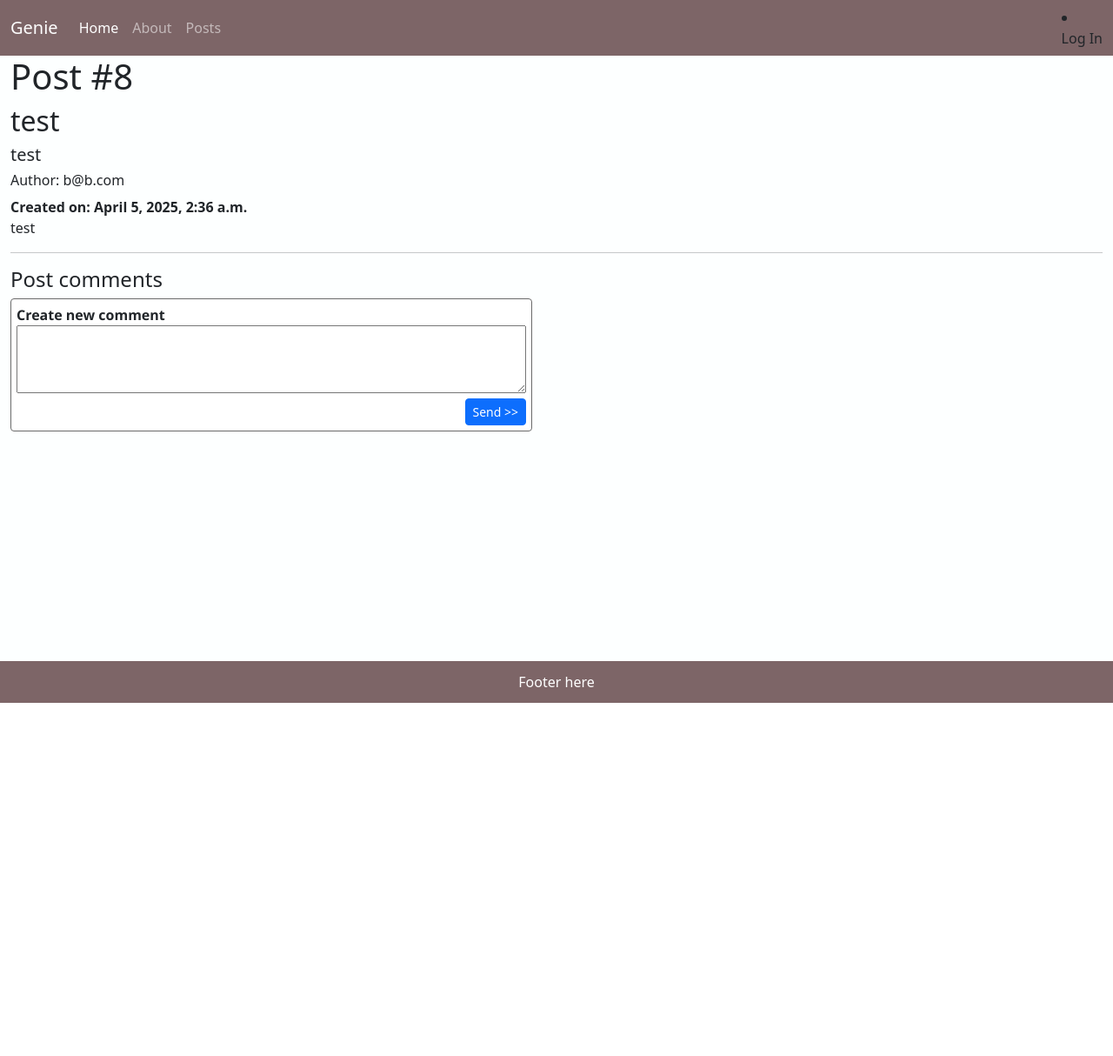
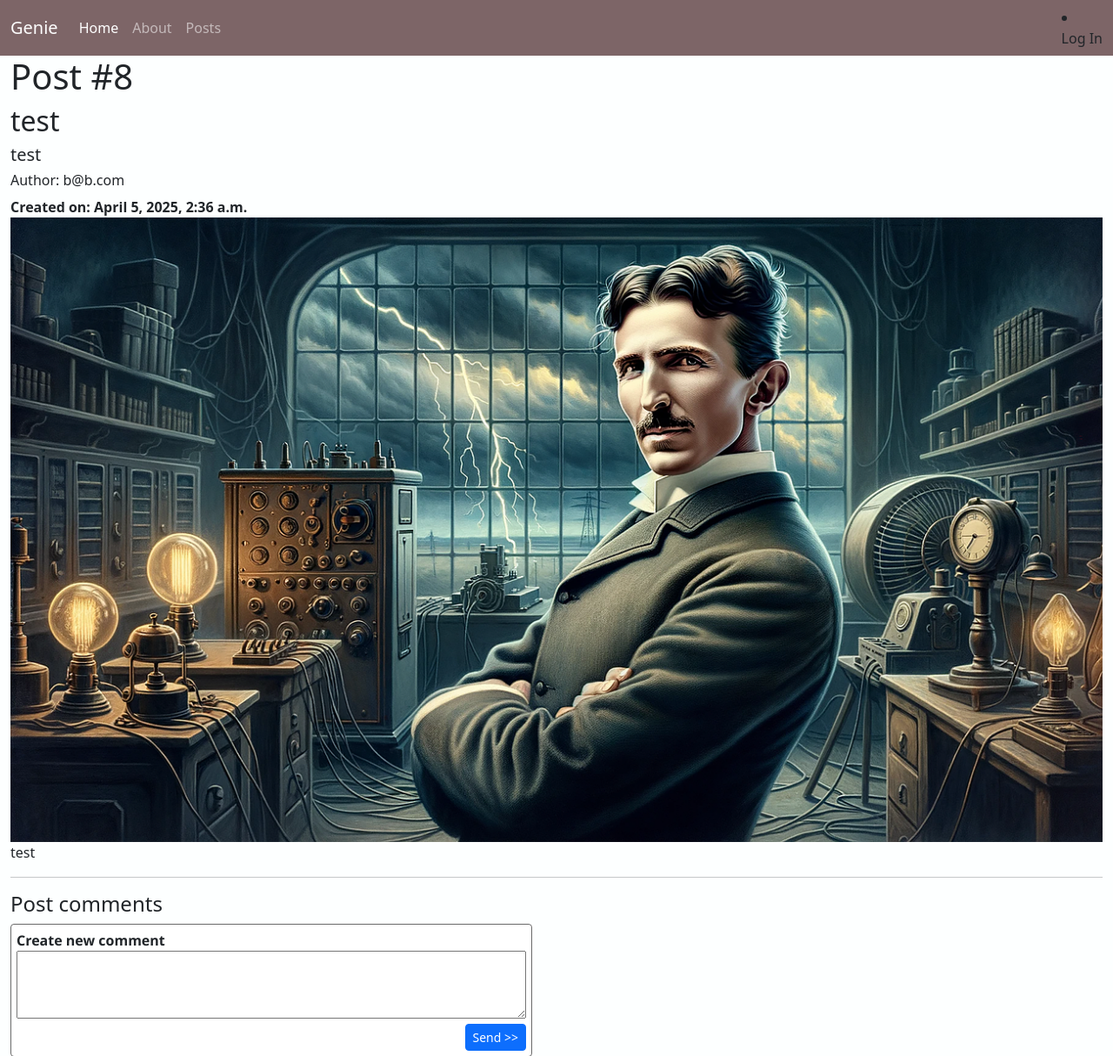
Before and after one commit to drinzunza/Ch-55_capstone, a Django app: page /posts/8/ in a window 1280 px wide. Shown: the top 1214 px of the page at 87% size. Before the commit the page ends 808 px from the top, so only its background shows below. Run offline with Django 5.2, Linux system fonts and the light colour scheme; data comes from the database, SQL or seed files in the repository; both versions use the stored data as it was after the commit; data that the repository does not hold is empty.

Commit message:
to railway

```diff
--- a/config/settings.py
+++ b/config/settings.py
@@ -151,7 +151,7 @@ USE_TZ = True
 
 STATIC_URL = 'static/'
 STATICFILES_DIRS = [str(BASE_DIR.joinpath("static"))]
-MEDIA_URL =  f"media/"
+MEDIA_URL =  '/media/'
 STATIC_ROOT = os.path.join(BASE_DIR, 'staticfiles')
 MEDIA_ROOT = os.path.join(BASE_DIR, 'media')
 
--- a/templates/posts/detail.html
+++ b/templates/posts/detail.html
@@ -15,6 +15,13 @@
     <h5>{{post.subtitle}}</h5>
     <h6>Author: {{post.author}}</h6>
     <strong>Created on: {{post.created_on}}</strong>
+
+    {% if post.image %}
+    <div class="post-image">
+        <img src="{{post.image.url}}" alt="{{post.title}}" class="img-fluid">
+    </div>
+    {% endif %}
+
     <p>{{post.body}}</p>
 
     {% if user.username == post.author.username %}
```
Also changed, not shown: db.sqlite3, media/posts/Tesla.webp (added).
